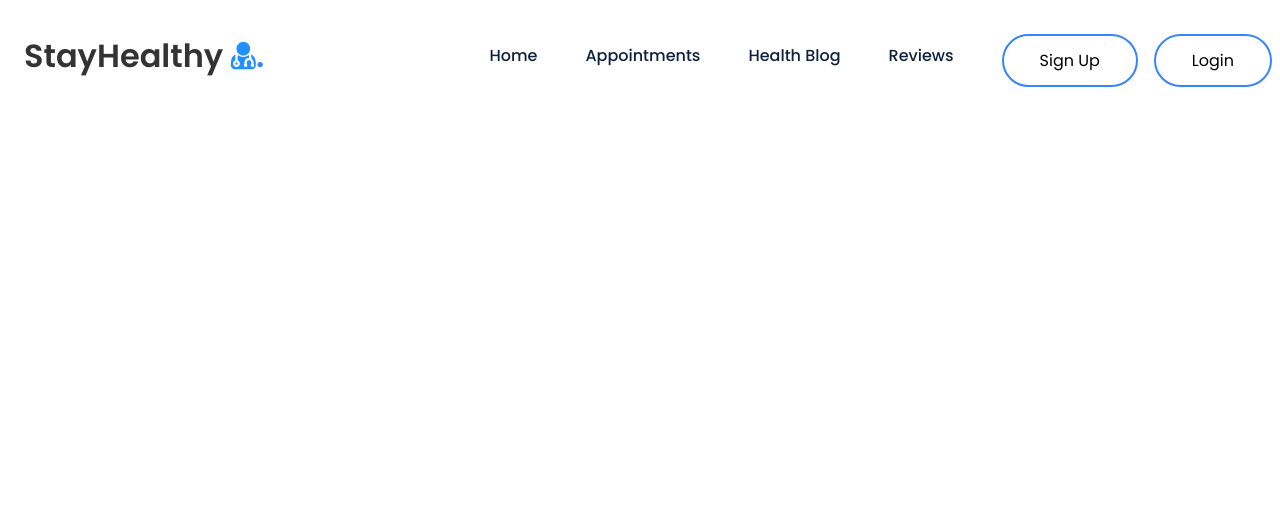
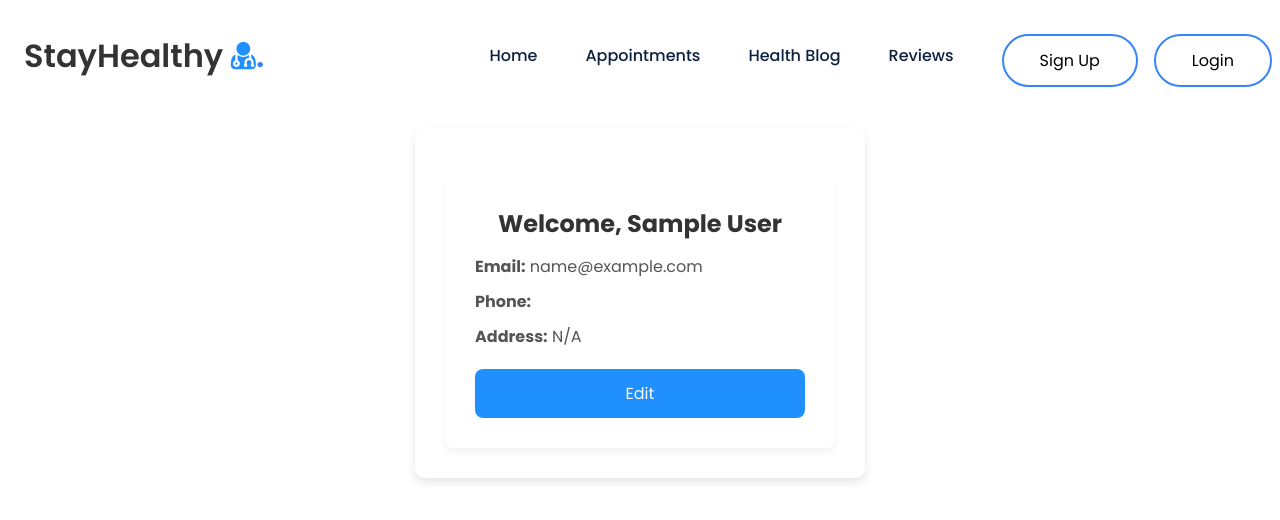
Before and after one commit to LCFEND/medical_app, a React (Create React App) app: page /ProfileCard in a window 1280 px wide. Shown: the top 520 px of the page. Built offline with nearby package versions, Linux system fonts and the light colour scheme; sample sign-in values are in the browser's storage.

Commit message:
Profilecard

```diff
--- a/src/App.js
+++ b/src/App.js
@@ -7,6 +7,7 @@ import SignUp from "./Components/Sign_Up/Sign_Up";
 import InstantConsultation from "./Components/InstantConsultationBooking/InstantConsultation";
 import Notification from './Components/Notification/Notification';
 import ReviewForm from "./Components/ReviewForm/ReviewForm";
+import ProfileCard from './Components/ProfileCard/ProfileCard';
 
 
 function App() {
@@ -24,6 +25,7 @@ function App() {
           <Route path="/instant-consultation" element={<InstantConsultation />} />
           <Route path="/notification" element={<Notification />} />
           <Route path="/reviews" element={<ReviewForm />} />  {/* 🔹 ADD THIS */}
+          <Route path="/ProfileCard" element={<ProfileCard/>}/>
         </Routes>
       </BrowserRouter>
     </div>
--- /dev/null
+++ b/src/Components/ProfileCard/ProfileCard.css
@@ -0,0 +1,152 @@
+/* Main container for the profile card */
+.profile-container {
+  max-width: 450px;
+  margin: 10% auto;
+  padding: 30px;
+  background-color: #ffffff;
+  border-radius: 10px;
+  box-shadow: 0 4px 8px rgba(0, 0, 0, 0.1);
+  font-family: 'Arial', sans-serif;
+  transition: transform 0.3s ease, box-shadow 0.3s ease;
+}
+
+/* Hover effect to make the card appear more interactive */
+.profile-container:hover {
+  transform: scale(1.02);
+  box-shadow: 0 6px 16px rgba(0, 0, 0, 0.15);
+}
+
+/* Styling for headers */
+.profile-container h1 {
+  margin-top: 0;
+  font-size: 24px;
+  font-weight: bold;
+  color: #333;
+  text-align: center;
+}
+
+.profile-container h2 {
+  margin-top: 0;
+  font-size: 20px;
+  font-weight: normal;
+  color: #777;
+  text-align: center;
+}
+
+/* Form and input fields */
+.profile-container form {
+  margin-top: 20px;
+}
+
+.profile-container label {
+  font-size: 14px;
+  color: #555;
+  margin-bottom: 8px;
+  display: block;
+}
+
+.profile-container input[type="text"],
+.profile-container input[type="email"],
+.profile-container input[type="file"] {
+  width: 100%;
+  padding: 12px;
+  margin: 8px 0 20px;
+  border: 1px solid #ddd;
+  border-radius: 8px;
+  font-size: 16px;
+  color: #333;
+  background-color: #fafafa;
+  transition: border-color 0.3s ease;
+}
+
+/* Focus effect for input fields */
+.profile-container input[type="text"]:focus,
+.profile-container input[type="email"]:focus {
+  border-color: #2190ff;
+  outline: none;
+}
+
+/* Profile image container */
+.profile-image-container {
+  display: flex;
+  justify-content: center; /* Horizontally centers the image */
+  align-items: center; /* Vertically centers the image */
+  margin-top: 15px;
+}
+
+/* Profile image styling */
+.profile-image-preview,
+.profile-image {
+  width: 120px;
+  height: 120px;
+  border-radius: 50%;
+  object-fit: cover;
+  border: 2px solid #e1e1e1;
+  box-shadow: 0 0 6px rgba(0, 0, 0, 0.1);
+}
+
+/* Button styling */
+.profile-container button,
+.profile-details button {
+  display: block;
+  width: 100%;
+  padding: 12px;
+  background-color: #2190ff;
+  color: #fff;
+  border: none;
+  border-radius: 8px;
+  cursor: pointer;
+  font-size: 16px;
+  transition: background-color 0.3s ease;
+  margin-top: 20px;
+}
+
+.profile-container button:hover,
+.profile-details button:hover {
+  background-color: #1e7de6; /* Darker shade of blue */
+}
+
+/* Profile details */
+.profile-details {
+  background-color: #fff;
+  border-radius: 8px;
+  padding: 30px;
+  margin-top: 20px;
+  box-shadow: 0 4px 8px rgba(0, 0, 0, 0.05);
+}
+
+.profile-details p {
+  font-size: 16px;
+  color: #555;
+  margin: 10px 0;
+}
+
+/* Error message styling */
+.error-message {
+  color: red;
+  font-size: 14px;
+  margin-top: 5px;
+}
+
+/* Mobile responsiveness */
+@media (max-width: 480px) {
+  .profile-container {
+    width: 90%;
+    padding: 20px;
+  }
+
+  .profile-container h1 {
+    font-size: 22px;
+  }
+
+  .profile-container input[type="text"],
+  .profile-container input[type="email"],
+  .profile-container input[type="file"],
+  .profile-container button {
+    padding: 10px;
+  }
+
+  .profile-details p {
+    font-size: 14px;
+  }
+}
--- /dev/null
+++ b/src/Components/ProfileCard/ProfileCard.js
@@ -0,0 +1,194 @@
+import React, { useEffect, useState } from "react";
+import { useNavigate } from "react-router-dom";
+import { API_URL } from "../../config";
+import './ProfileCard.css'
+
+const ProfileCard = () => {
+  const [userDetails, setUserDetails] = useState({});
+  const [updatedDetails, setUpdatedDetails] = useState({});
+  const [editMode, setEditMode] = useState(false);
+  const navigate = useNavigate();
+
+  useEffect(() => {
+    const authtoken = sessionStorage.getItem("auth-token");
+    if (!authtoken) {
+      navigate("/login");
+    } else {
+      fetchUserProfile();
+    }
+  }, [navigate]);
+
+  const fetchUserProfile = async () => {
+    try {
+      const authtoken = sessionStorage.getItem("auth-token");
+      const email = sessionStorage.getItem("email"); // Get the email from sessionStorage
+
+      if (!authtoken) {
+        navigate("/login");
+      } else {
+        // Check sessionStorage first for user details
+        const storedUserDetails = JSON.parse(sessionStorage.getItem("userDetails"));
+        if (storedUserDetails) {
+          setUserDetails(storedUserDetails);
+          setUpdatedDetails(storedUserDetails);
+        } else {
+          // If no user details in sessionStorage, fetch from API
+          const response = await fetch(`${API_URL}/api/auth/user`, {
+            headers: {
+              Authorization: `Bearer ${authtoken}`,
+              Email: email,
+            },
+          });
+
+          if (response.ok) {
+            const user = await response.json();
+            setUserDetails(user);
+            setUpdatedDetails(user);
+            // Save to sessionStorage
+            sessionStorage.setItem("userDetails", JSON.stringify(user));
+          } else {
+            throw new Error("Failed to fetch user profile");
+          }
+        }
+      }
+    } catch (error) {
+      console.error(error);
+    }
+  };
+
+  const handleEdit = () => {
+    setEditMode(true);
+  };
+
+  const handleInputChange = (e) => {
+    setUpdatedDetails({
+      ...updatedDetails,
+      [e.target.name]: e.target.value,
+    });
+  };
+
+  const handleFileChange = (e) => {
+    const file = e.target.files[0];
+    setUpdatedDetails({
+      ...updatedDetails,
+      imageUrl: URL.createObjectURL(file),
+    });
+  };
+
+  const handleSubmit = async (e) => {
+    e.preventDefault();
+
+    try {
+      const authtoken = sessionStorage.getItem("auth-token");
+      const email = sessionStorage.getItem("email");
+
+      if (!authtoken || !email) {
+        navigate("/login");
+        return;
+      }
+
+      const payload = { ...updatedDetails };
+      const response = await fetch(`${API_URL}/api/auth/user`, {
+        method: "PUT",
+        headers: {
+          Authorization: `Bearer ${authtoken}`,
+          "Content-Type": "application/json",
+          Email: email,
+        },
+        body: JSON.stringify(payload),
+      });
+
+      if (response.ok) {
+        // Save updated details to sessionStorage
+        sessionStorage.setItem("userDetails", JSON.stringify(updatedDetails));
+
+        setUserDetails(updatedDetails);
+        setEditMode(false);
+        alert("Profile Updated Successfully!");
+        navigate("/");
+      } else {
+        throw new Error("Failed to update profile");
+      }
+    } catch (error) {
+      console.error(error);
+    }
+  };
+
+  return (
+    <div className="profile-container">
+      {editMode ? (
+        <form onSubmit={handleSubmit}>
+          <label>
+            Email
+            <input
+              type="email"
+              name="email"
+              value={userDetails.email}
+              disabled
+            />
+          </label>
+          <label>
+            Name
+            <input
+              type="text"
+              name="name"
+              value={updatedDetails.name}
+              onChange={handleInputChange}
+            />
+          </label>
+          <label>
+            Phone
+            <input
+              type="text"
+              name="phone"
+              value={updatedDetails.phone}
+              onChange={handleInputChange}
+            />
+          </label>
+          <label>
+            Address
+            <input
+              type="text"
+              name="address"
+              value={updatedDetails.address || ""}
+              onChange={handleInputChange}
+            />
+          </label>
+          <label>
+            Profile Image
+            <input
+              type="file"
+              name="imageUrl"
+              onChange={handleFileChange}
+            />
+            {updatedDetails.imageUrl && (
+              <img
+                src={updatedDetails.imageUrl}
+                alt="Profile"
+                className="profile-image-preview"
+              />
+            )}
+          </label>
+          <button type="submit">Save</button>
+        </form>
+      ) : (
+        <div className="profile-details">
+          <h1>Welcome, {userDetails.name}</h1>
+          {userDetails.imageUrl && (
+            <img
+              src={userDetails.imageUrl}
+              alt="Profile"
+              className="profile-image"
+            />
+          )}
+          <p><b>Email:</b> {userDetails.email}</p>
+          <p><b>Phone:</b> {userDetails.phone}</p>
+          <p><b>Address:</b> {userDetails.address || "N/A"}</p>
+          <button onClick={handleEdit}>Edit</button>
+        </div>
+      )}
+    </div>
+  );
+};
+
+export default ProfileCard;
```
